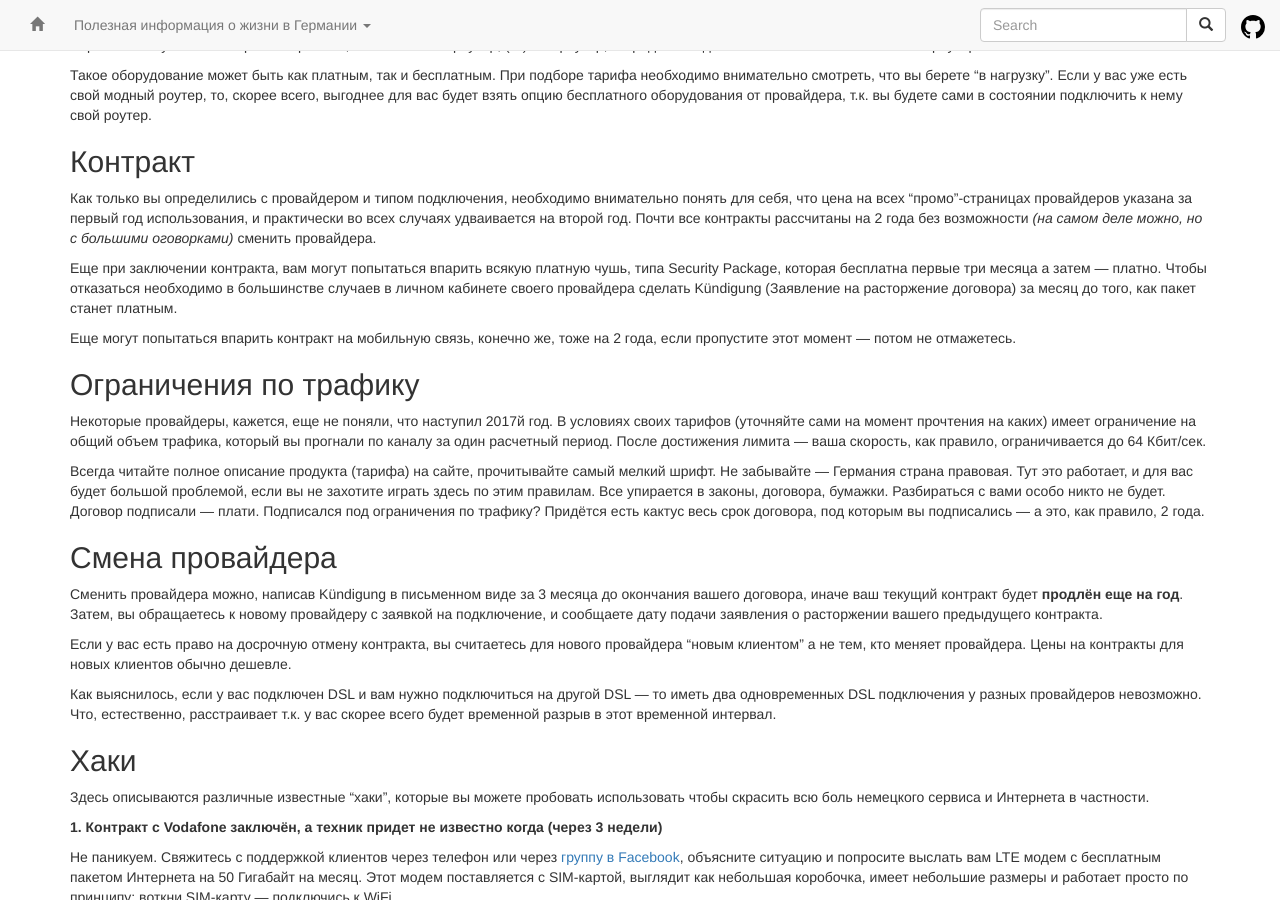
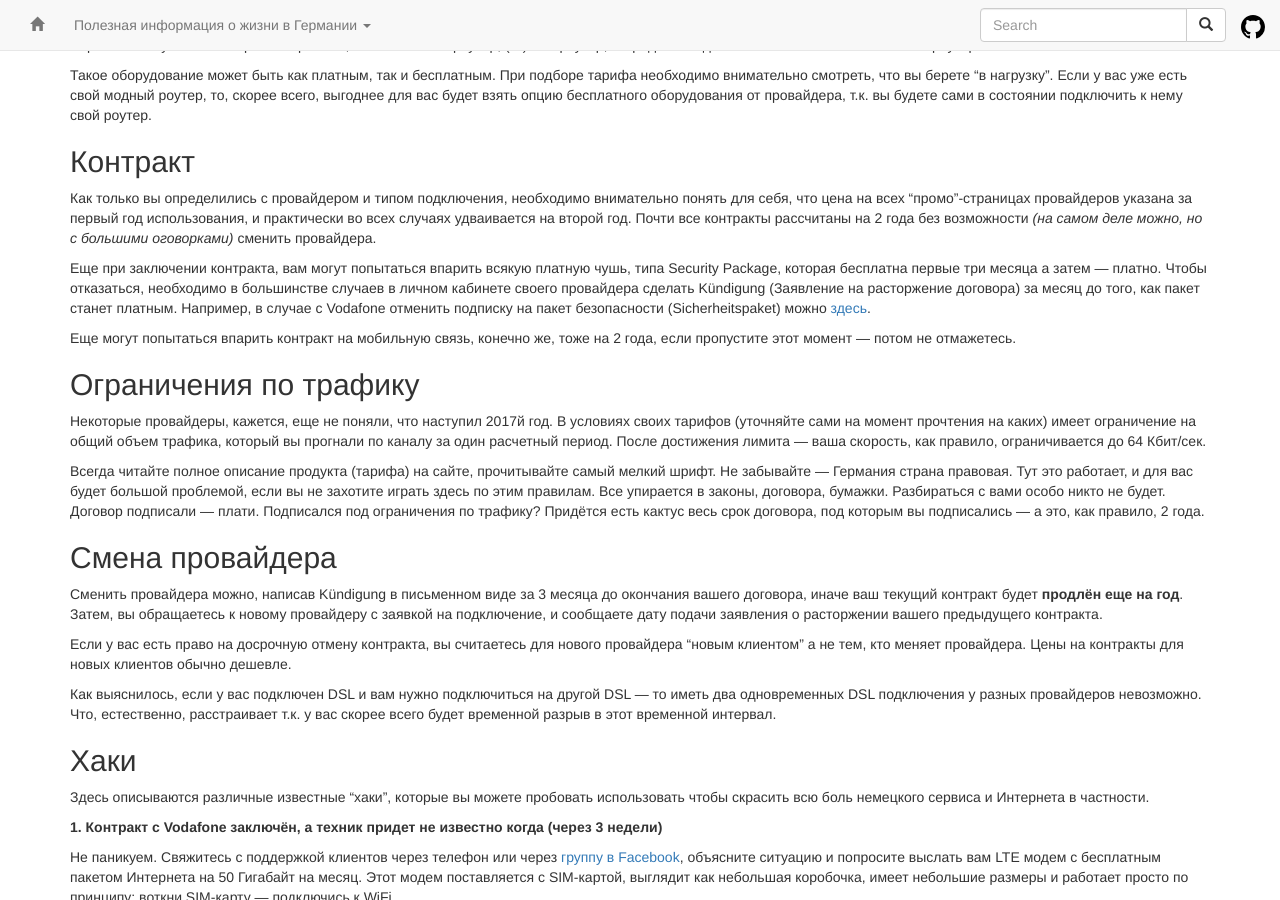
Before and after one commit to ru-de/faq, a Jekyll site: the page built from pages/Интернет.md, in a window 1280 px wide and 900 px high, scrolled down 791 px. Built offline with Jekyll 4.4.1, drawn with Linux system fonts in a browser that asks for light colours; nearby versions of some CDN libraries.

Commit message:
Travis #721: sync github pages

```diff
--- a/pages/Интернет.md
+++ b/pages/Интернет.md
@@ -49,8 +49,7 @@ layout: default
 Как только вы определились с провайдером и типом подключения, необходимо внимательно понять для себя, что цена на всех "промо"-страницах провайдеров указана за
 первый год использования, и практически во всех случаях удваивается на второй год. Почти все контракты рассчитаны на 2 года без возможности _(на самом деле можно, но с большими оговорками)_ сменить провайдера.
 
-Еще при заключении контракта, вам могут попытаться впарить всякую платную чушь, типа Security Package, которая бесплатна первые три месяца а затем — платно. Чтобы отказаться
-необходимо в большинстве случаев в личном кабинете своего провайдера сделать Kündigung (Заявление на расторжение договора) за месяц до того, как пакет станет платным.
+Еще при заключении контракта, вам могут попытаться впарить всякую платную чушь, типа Security Package, которая бесплатна первые три месяца а затем — платно. Чтобы отказаться, необходимо в большинстве случаев в личном кабинете своего провайдера сделать Kündigung (Заявление на расторжение договора) за месяц до того, как пакет станет платным. Например, в случае с Vodafone отменить подписку на пакет безопасности (Sicherheitspaket) можно [здесь](https://kabel.vodafone.de/kontakt/formular?formKey=EMailDiensteSicherheitspaketKuendigungKunde).
 
 Еще могут попытаться впарить контракт на мобильную связь, конечно же, тоже на 2 года, если пропустите этот момент — потом не отмажетесь.
 
```
